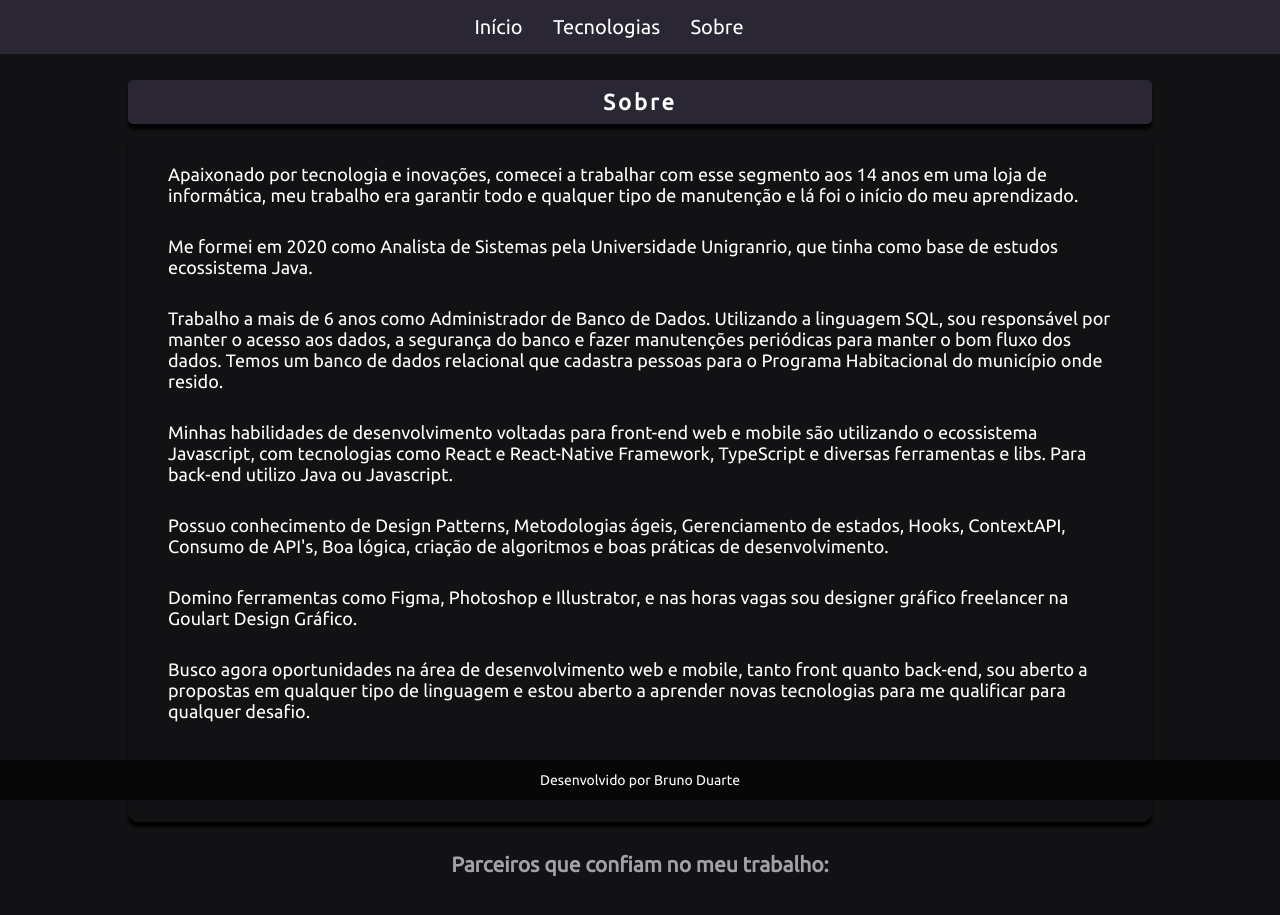
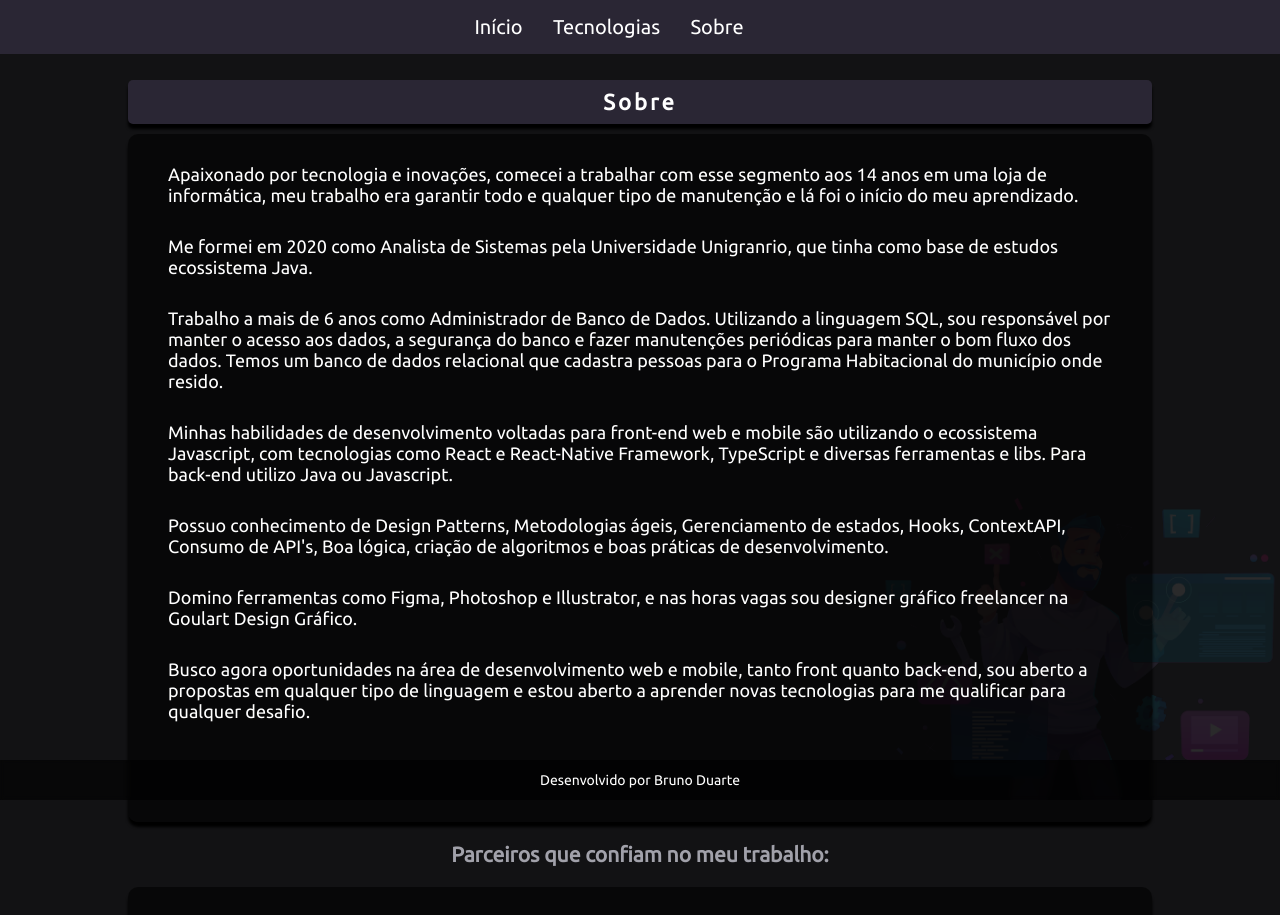
Before and after one commit to codexdevbrn/portfolio-brncodes, a React (Create React App) app: page /about in a window 1280 px wide. Shown: the top 915 px of the page. Built offline with nearby package versions, Linux system fonts and the light colour scheme; no server answers; what react-animations would draw is missing.

Commit message:
Refactor

```diff
--- a/src/components/Header/styles.ts
+++ b/src/components/Header/styles.ts
@@ -45,7 +45,7 @@ export const Navbar = styled.nav`
        top: -100vh;
        right: 0;
        height: 100vh;
-       width: 50%;
+       width: 30%;
        flex-direction: column;
        align-items: center;
        justify-content: center;
--- a/src/pages/About/styles.ts
+++ b/src/pages/About/styles.ts
@@ -17,7 +17,7 @@ export const Container = styled(motion.div)`
 `;
 export const TextContainer = styled.div`
     display: flex;
-    background: ${THEME.COLORS.FOOTER};
+    background: ${THEME.COLORS.OVERLAY};
     height: auto;
     border-radius: 10px;
     width: 80vw;
@@ -42,11 +42,10 @@ export const Text = styled.p`
 `;
 export const PartContainer = styled.div`
     display: flex;
-    background: ${THEME.COLORS.FOOTER};
+    background: ${THEME.COLORS.OVERLAY};
     border-radius: 10px;
     width: 80%;
     height: auto;
-    margin-top: 10px;
     position: relative;
     align-items: center;
     justify-content: center;
@@ -68,7 +67,7 @@ export const PartTitle = styled.h2`
     animation: ${opacity} 1s;
     width: 100%;
     height: 40%;
-    padding: 30px 0px;
+    padding: 20px 0px;
     box-sizing: border-box;
 
     @media (max-width: 700px) {
--- a/src/pages/Home/styles.ts
+++ b/src/pages/Home/styles.ts
@@ -22,61 +22,24 @@ export const Container = styled(motion.div)`
 
         span {
             color: ${THEME.COLORS.PRIMARY};
-            font-size: 16px;
+            font-size: 18px;
+            font-weight: 600;
             margin-left: 5px ;
             text-align: center;
-            font-weight: lighter;
+
         }
         a {
             color: ${THEME.COLORS.PRIMARY};
-            font-size: 16px;
+            font-size: 18px;
             margin-left: 5px ;
             text-align: center;
-            font-weight: lighter;
+            font-weight: 600;
             text-decoration: none;
         }
         @media (max-height: 700px) {
             font-size: 12px;
         }
 
-    }
-
-    @media (max-width: 500px) {
-        h1{
-            font-size: 30px;
-        }
-        h2 {
-            font-size: 16px;
-        }
-    }
-
-    @media (max-width: 400px) {
-        img {
-            width: 150px;
-            transition: all 0.10s ;
-        }
-        h1 {
-            font-size: 20px;
-        }
-        h2 {
-            font-size: 15px;
-        }
-    }
-
-    @media (max-width: 300px) {
-        h1 {
-            font-size: 16px;
-        }
-        h2 {
-            font-size: 16px;
-        }
-        span {
-            font-size: 10px;
-            margin-left: -5px;
-        }
-        svg {
-            width: 40px;
-        }
     }
 `;
 export const Adjust = styled.div`
@@ -100,7 +63,6 @@ export const More = styled.div`
     display: flex;
     flex-direction: row;
     box-sizing: border-box;
-    font-size: auto;
     margin-top: 20px;
 
     @media (max-height: 700px) {
@@ -134,6 +96,15 @@ export const Name = styled.h1`
 
     @media (max-width: 500px){
         padding: 0px 25px;
+        font-size: 30px;
+    }
+
+    @media (max-width: 400px) {
+        font-size: 20px;
+    }
+
+    @media (max-width: 300px) {
+        font-size: 16px;
     }
 
 `;
@@ -145,10 +116,24 @@ export const Bio = styled.h2`
     margin-top: 30px;
     margin-bottom: 30px;
     font-size: 25px;
+    font-weight: 700;
+
+    @media (max-width: 700px) {
+        font-size: 25px;
+    }
+
+    @media (max-width: 500px) {
+        font-size: 20px;
+    }
+
+    @media (max-width: 400px) {
+        font-size: 15px;
+    }
 
     @media (max-height: 700px) {
-        font-size: 20px;
+        font-size: 15px;
     }
+
 `;
 export const ButtContainer = styled.div`
     display: flex;
@@ -169,6 +154,23 @@ export const ButtContainer = styled.div`
         @media (max-height: 700px) {
             font-size: 20px;
         }
+
+        @media (max-width: 700px) {
+        font-size: 25px;
+        }
+
+        @media (max-width: 500px) {
+            font-size: 20px;
+        }
+
+        @media (max-width: 400px) {
+            font-size: 15px;
+        }
+
+        @media (max-height: 700px) {
+            font-size: 15px;
+        }
+
     }
 
     @media (max-width: 200px) {
--- a/src/styles/global.ts
+++ b/src/styles/global.ts
@@ -1,18 +1,21 @@
 import { createGlobalStyle } from 'styled-components';
 import {THEME} from '../theme';
+import backgroundImage from '../assets/background.png'
 
 const GlobalStyle = createGlobalStyle`
 * {
     box-sizing: border-box;
     padding: 0;
     margin: 0;
+
 }
     p {
         color: ${THEME.COLORS.TEXT};
     }
     body {
         height: 100vh;
-        background: ${THEME.COLORS.BACKGROUND_900};
+        background: ${THEME.COLORS.BACKGROUND_900} url(${backgroundImage}) no-repeat bottom right / 600px;
+        background-attachment: fixed;
         font: 14px 'Ubuntu', sans-serif;
         scrollbar-width: none;
         overflow-y: scroll;
@@ -21,6 +24,16 @@ const GlobalStyle = createGlobalStyle`
         'header'
         'main'
         'footer';
+
+        @media (max-width : 1000px){
+            background: ${THEME.COLORS.BACKGROUND_900} url(${backgroundImage}) no-repeat bottom right / 400px;
+            background-attachment: fixed;
+        }
+
+        @media (max-height: 900px){
+            background: ${THEME.COLORS.BACKGROUND_900} url(${backgroundImage}) no-repeat bottom right / 400px;
+            background-attachment: fixed;
+        }
     }
     body::-webkit-scrollbar {
         display: none;
```
Also changed, not shown: src/assets/background.png (added).
